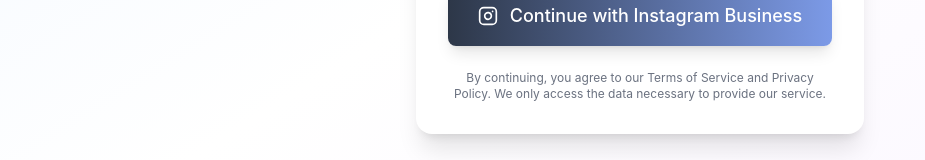
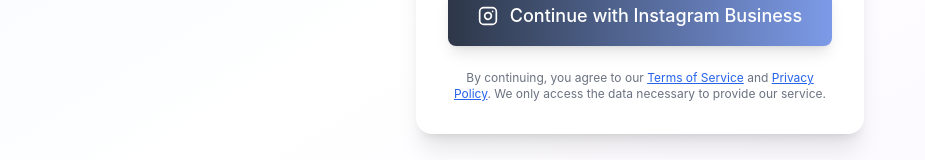
Before and after one commit to raj20023/autonique-ai-temp, a Next.js app in the folder frontend/: page /auth/login in a window 1280 px wide. Shown: the part 522-682 px from the top of the page, without its empty margins (0-925 px from the left). Built offline with nearby package versions, Linux system fonts and the light colour scheme.

Commit message:
added privacy and terms links

```diff
--- a/frontend/src/pages/auth/login.tsx
+++ b/frontend/src/pages/auth/login.tsx
@@ -19,8 +19,18 @@ export default function LoginPage() {
     const redirectUri = `${process.env.NEXT_PUBLIC_FRONTEND_URL}/auth/callback`;
     const scope = 'pages_show_list,pages_messaging,instagram_basic,instagram_manage_messages';
 
+    // Debug logging
+    console.log('Facebook App ID:', appId);
+    console.log('Redirect URI:', redirectUri);
+
+    if (!appId) {
+      alert('Facebook App ID is not configured. Please check your environment variables.');
+      return;
+    }
+
     const loginUrl = `https://www.facebook.com/v18.0/dialog/oauth?client_id=${appId}&redirect_uri=${encodeURIComponent(redirectUri)}&scope=${scope}&response_type=code`;
 
+    console.log('Login URL:', loginUrl);
     window.location.href = loginUrl;
   };
 
@@ -100,7 +110,14 @@ export default function LoginPage() {
 
             {/* Disclaimer */}
             <p className="text-xs text-gray-500 text-center mt-6">
-              By continuing, you agree to our Terms of Service and Privacy Policy.
+              By continuing, you agree to our{' '}
+              <a href="/terms" target="_blank" className="text-blue-600 hover:text-blue-800 underline">
+                Terms of Service
+              </a>{' '}
+              and{' '}
+              <a href="/privacy" target="_blank" className="text-blue-600 hover:text-blue-800 underline">
+                Privacy Policy
+              </a>.
               We only access the data necessary to provide our service.
             </p>
           </motion.div>
--- a/frontend/src/pages/index.tsx
+++ b/frontend/src/pages/index.tsx
@@ -389,9 +389,20 @@ export default function HomePage() {
                 </div>
                 <span className="text-2xl font-bold bg-gradient-to-r from-accent-500 to-yellow-400 bg-clip-text text-transparent">Autonique.ai</span>
               </div>
-              <p className="text-white/70 text-sm">
-                © 2024 Autonique.ai. All rights reserved.
-              </p>
+
+              <div className="flex flex-col md:flex-row items-center space-y-4 md:space-y-0 md:space-x-8">
+                <div className="flex items-center space-x-6">
+                  <a href="/privacy" className="text-white/70 hover:text-white text-sm transition-colors">
+                    Privacy Policy
+                  </a>
+                  <a href="/terms" className="text-white/70 hover:text-white text-sm transition-colors">
+                    Terms of Service
+                  </a>
+                </div>
+                <p className="text-white/70 text-sm">
+                  © 2024 Autonique.ai. All rights reserved.
+                </p>
+              </div>
             </div>
           </div>
         </footer>
--- a/frontend/src/pages/privacy.tsx
+++ b/frontend/src/pages/privacy.tsx
@@ -1,4 +1,6 @@
 import Head from 'next/head';
+import Link from 'next/link';
+import { ArrowLeft } from 'lucide-react';
 
 export default function PrivacyPage() {
   return (
@@ -9,6 +11,13 @@ export default function PrivacyPage() {
 
       <div className="min-h-screen bg-gray-50 py-12">
         <div className="max-w-4xl mx-auto px-4 sm:px-6 lg:px-8">
+          {/* Navigation */}
+          <div className="mb-8">
+            <Link href="/" className="inline-flex items-center space-x-2 text-blue-600 hover:text-blue-800 transition-colors">
+              <ArrowLeft className="h-4 w-4" />
+              <span>Back to Home</span>
+            </Link>
+          </div>
           <div className="bg-white rounded-lg shadow p-8">
             <h1 className="text-3xl font-bold text-gray-900 mb-8">Privacy Policy</h1>
 
--- a/frontend/src/pages/terms.tsx
+++ b/frontend/src/pages/terms.tsx
@@ -1,4 +1,6 @@
 import Head from 'next/head';
+import Link from 'next/link';
+import { ArrowLeft } from 'lucide-react';
 
 export default function TermsPage() {
   return (
@@ -9,6 +11,13 @@ export default function TermsPage() {
 
       <div className="min-h-screen bg-gray-50 py-12">
         <div className="max-w-4xl mx-auto px-4 sm:px-6 lg:px-8">
+          {/* Navigation */}
+          <div className="mb-8">
+            <Link href="/" className="inline-flex items-center space-x-2 text-blue-600 hover:text-blue-800 transition-colors">
+              <ArrowLeft className="h-4 w-4" />
+              <span>Back to Home</span>
+            </Link>
+          </div>
           <div className="bg-white rounded-lg shadow p-8">
             <h1 className="text-3xl font-bold text-gray-900 mb-8">Terms of Service</h1>
 
```
